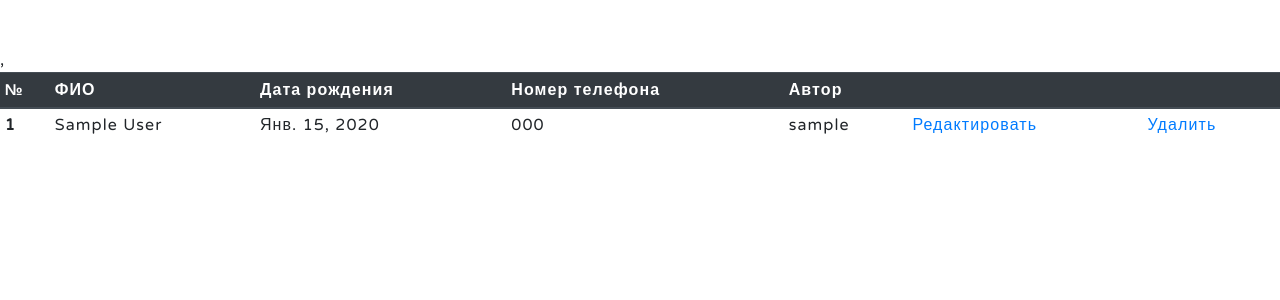
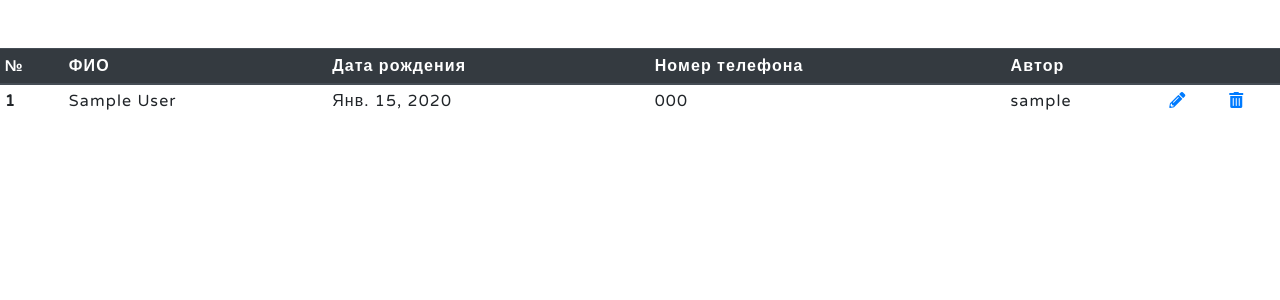
Before and after one commit to tursunovJr/courseWork-DB, a Django app: page /home/patients in a window 1280 px wide. Shown: the part 56-356 px from the top of the page. Run offline with Django 3.2, Linux system fonts and the light colour scheme; a user stored in the database is signed in; tables that the repository leaves empty hold one stand-in row (values such as "Sample post"); some libraries are stand-ins or nearby versions; some web fonts are replaced.

Commit message:
last commit before crushing db server

```diff
--- a/medlight/control/templates/control/index.html
+++ b/medlight/control/templates/control/index.html
@@ -7,6 +7,7 @@
 
     <link rel="stylesheet" href="https://stackpath.bootstrapcdn.com/bootstrap/4.3.1/css/bootstrap.min.css" integrity="sha384-ggOyR0iXCbMQv3Xipma34MD+dH/1fQ784/j6cY/iJTQUOhcWr7x9JvoRxT2MZw1T" crossorigin="anonymous">
     <link rel="stylesheet" href="https://cdnjs.cloudflare.com/ajax/libs/normalize/5.0.0/normalize.min.css">
+    <link rel="stylesheet" href="https://use.fontawesome.com/releases/v5.15.3/css/all.css" integrity="sha384-SZXxX4whJ79/gErwcOYf+zWLeJdY/qpuqC4cAa9rOGUstPomtqpuNWT9wdPEn2fk" crossorigin="anonymous">
     <link href="https://fonts.googleapis.com/css?family=Vibur" rel="stylesheet">
     <link rel="stylesheet" href="{% static 'control/css/index.css' %}">
 
--- a/medlight/control/templates/control/patients.html
+++ b/medlight/control/templates/control/patients.html
@@ -38,7 +38,7 @@
           </div>
         </nav>
 
-        <br><br>,
+        <br><br>
         {% if success %}
               <p>Запись добавлена</p>
         {% endif %}
@@ -72,15 +72,17 @@
                   <td>{{ el.author }}</td>
                   <td>
                     {% if request.user == el.author %}
-                        <a href="{% url 'patients_update_page' el.id %}">Редактировать</a>
+                        <a href="{% url 'patients_update_page' el.id %}"> <i class="fas fa-pencil-alt"></i> </a>
+                        <!--<a href="{% url 'patients_update_page' el.id %}">Редактировать</a>-->
                     {% else%}
                         Нет доступа
                     {% endif %}
                   </td>
                   <td>
                     {% if request.user == el.author %}
+
                         <form id="delete_form{{ el.id }}" action="{% url 'patients_delete_page' el.id %}" method="post">{% csrf_token %}</form>
-                        <a href="javascript:void()" onclick="delete_record{{ el.id }}()">Удалить</a>
+                        <a href="javascript:void()" onclick="delete_record{{ el.id }}()"><i class="fas fa-trash-alt"></i></a>
                         <script>
                             function delete_record{{ el.id }}(){
                                 if (confirm("Вы уверены?")){
@@ -133,6 +135,4 @@
         </div>
     {% endif %}
 
-
-
 {% endblock %}
```
